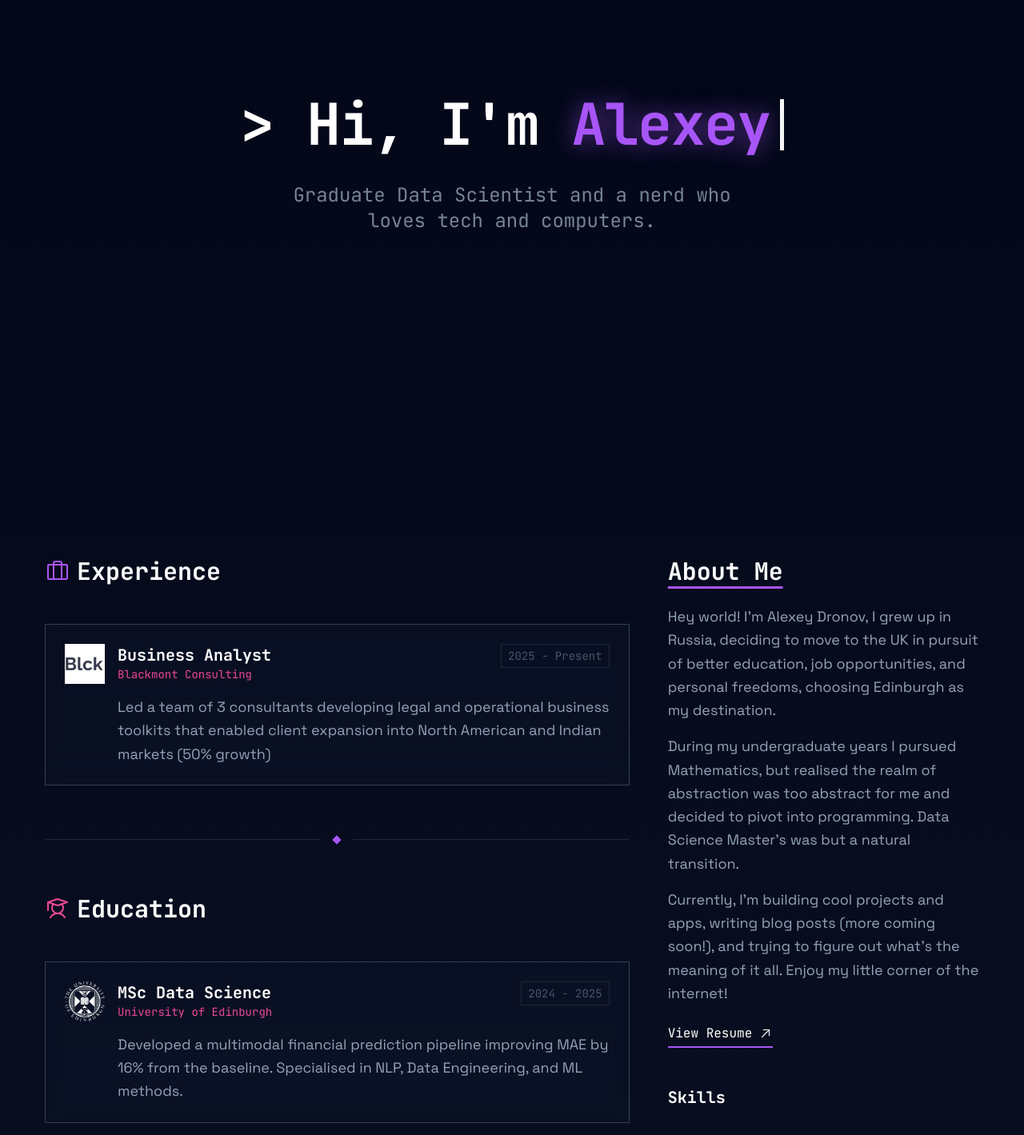
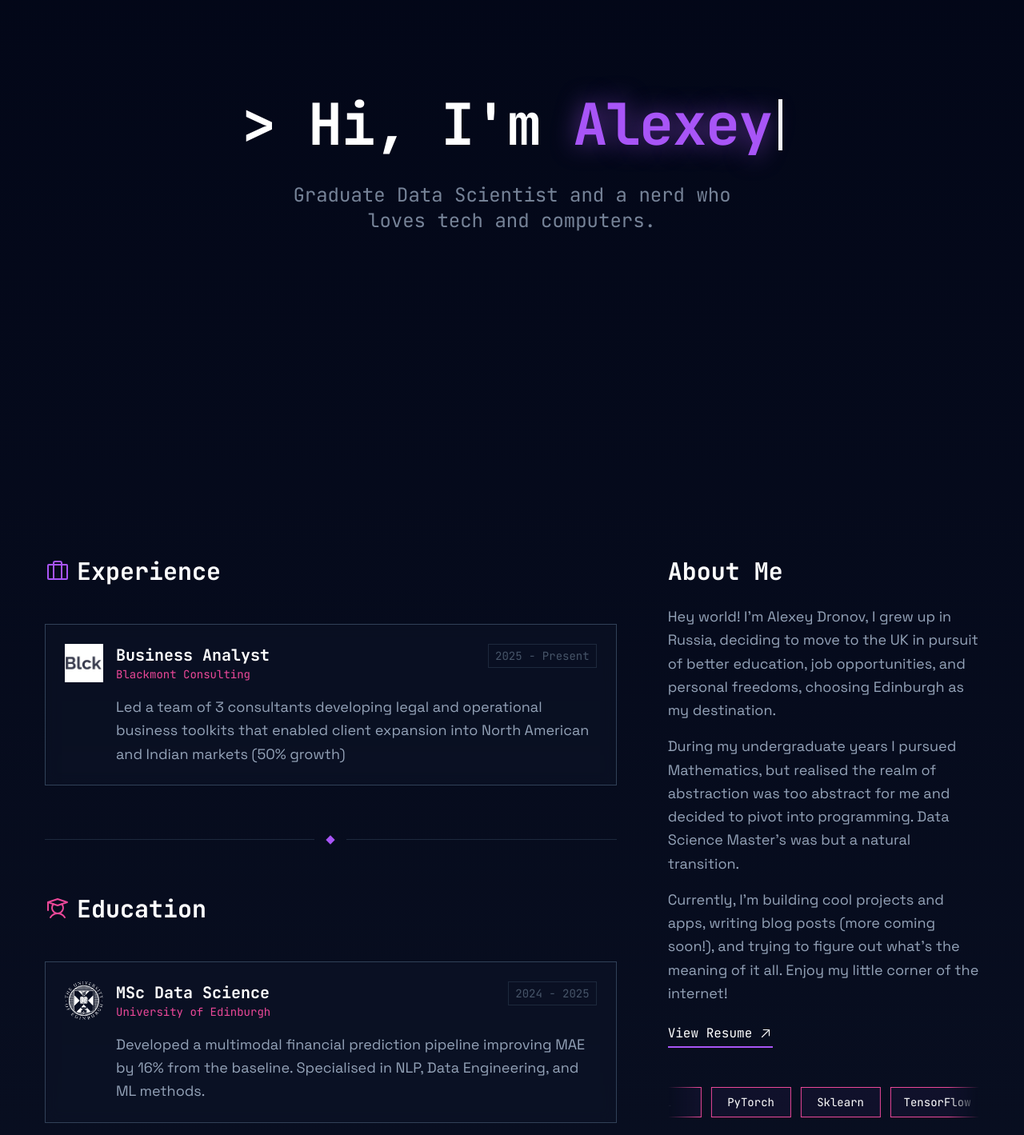
Before and after one commit to AlexeyDronov/portfolio, a Next.js app: page / in a window 1280 px wide. Shown: the part 200-1619 px from the top of the page at 80% size. Built offline with nearby package versions, Linux system fonts and the light colour scheme.

Commit message:
Spacing adjustments to the grid

```diff
--- a/app/components/About.tsx
+++ b/app/components/About.tsx
@@ -72,13 +72,13 @@ export default function About() {
             // However, since I don't have actual images, this might break if I don't verify paths.
             // I will implement the structure.
             return (
-                <img src={icon} alt={company} className="w-[50px] h-[50px] rounded-(--border-radius-sm) object-cover" />
+                <img src={icon} alt={company} className="w-12 h-12 rounded-(--border-radius-sm) object-cover" />
             );
         }
 
         // Fallback
         return (
-            <div className="w-[50px] h-[50px] rounded-(--border-radius-sm) bg-purple-500/10 border border-purple-500/30 flex items-center justify-center">
+            <div className="w-12 h-12 rounded-(--border-radius-sm) bg-purple-500/10 border border-purple-500/30 flex items-center justify-center">
                 <span className="text-2xl font-bold text-purple-400">{company.charAt(0).toUpperCase()}</span>
             </div>
         );
@@ -86,7 +86,7 @@ export default function About() {
 
     return (
         <section className="w-full max-w-[1200px] mx-auto min-h-screen py-24 px-4">
-            <div className="flex flex-col lg:flex-row gap-12">
+            <div className="flex flex-col lg:flex-row gap-16">
 
                 {/* LEFT COLUMN: Experience & Education (Desktop Layout: Left (2/3)) */}
                 <div className="flex flex-col gap-8 order-2 lg:order-1 lg:w-2/3">
@@ -176,7 +176,7 @@ export default function About() {
 
                     {/* About Text */}
                     <div className="flex flex-col gap-4">
-                        <h2 className="text-3xl font-bold text-white mb-2 underline-primary font-mono">About Me</h2>
+                        <h2 className="text-3xl font-bold text-white mb-2 font-mono">About Me</h2>
                         {ABOUT.map((par, index) => (
                             <p key={index} className="text-text-secondary leading-relaxed text-lg font-grotesk">
                                 {par.trim()}
@@ -195,12 +195,12 @@ export default function About() {
 
                     {/* Skills Carousel */}
                     <div className="flex flex-col gap-4">
-                        <div className="flex items-center justify-between mb-2">
+                        {/* <div className="flex items-center justify-between mb-2">
                             <h3 className="text-xl font-bold text-white font-mono">Skills</h3>
-                        </div>
+                        </div> */}
 
                         {/* Carousel Container */}
-                        <div className="relative w-full overflow-hidden min-h-[60px] flex items-center mask-[linear-gradient(to_right,transparent,white_10%,white_90%,transparent)]">
+                        <div className="relative w-full overflow-hidden min-h-[40px] flex items-center mask-[linear-gradient(to_right,transparent,white_10%,white_90%,transparent)]">
                             <div className="flex gap-3 w-max animate-scroll hover:pause-on-hover">
                                 {/* Duplicate skills to ensure seamless looping */}
                                 {[...SKILLS, ...SKILLS, ...SKILLS].map((skill, index) => (
--- a/app/components/Contact.tsx
+++ b/app/components/Contact.tsx
@@ -26,7 +26,7 @@ export default function Contact() {
                             href={social.href}
                             target="_blank"
                             rel="noopener noreferrer"
-                            className="text-text-secondary hover:text-primary hover:shadow-[0_0_20px_rgba(168,85,247,0.4)] transition-all duration-300 p-3 rounded-(--border-radius-sm)"
+                            className="text-text-secondary hover:text-primary hover:shadow-[0_0_20px_rgba(168,85,247,0.4)] transition-all duration-300 p-2 rounded-(--border-radius-sm)"
                         >
                             <social.icon size={32} />
                         </a>
--- a/app/components/Hero.tsx
+++ b/app/components/Hero.tsx
@@ -161,17 +161,17 @@ export default function Hero() {
                                     ease: "linear",
                                 }
                         }
-                        className="inline-block w-[5px] h-10 md:h-16 ml-3 bg-[#ffffff] align-middle"
+                        className="inline-block w-[5px] h-10 md:h-16 ml-2 bg-[#ffffff] align-middle"
                     />
                 </motion.h1>
             </div>
 
             <motion.h3
-                initial={{ opacity: 0, y: 10 }}
+                initial={{ opacity: 0, y: 8 }}
                 animate={
                     animationComplete
                         ? { opacity: 1, y: 0 }
-                        : { opacity: 0, y: 10 }
+                        : { opacity: 0, y: 8 }
                 }
                 transition={{
                     duration: 0.5,
--- a/app/components/Navbar.tsx
+++ b/app/components/Navbar.tsx
@@ -51,7 +51,7 @@ export default function Navbar() {
                                 {/* Desktop Indicator */}
                                 <span
                                     className={`
-                    hidden md:block absolute left-[-12px] top-1/2 -translate-y-1/2 w-1 h-4 bg-primary rounded-[1px]
+                    hidden md:block absolute left-[-16px] top-1/2 -translate-y-1/2 w-1 h-4 bg-primary rounded-[1px]
                     transition-opacity duration-300 pointer-events-none
                     ${active ? "opacity-100" : "opacity-0"}
                   `}
--- a/app/components/RecentWork.tsx
+++ b/app/components/RecentWork.tsx
@@ -19,7 +19,7 @@ export default function RecentWork() {
 
             {/* SECTION HEADER */}
             <div className="inline-flex flex-col gap-2">
-                <h2 className="text-3xl font-bold text-white decoration-primary underline-primary font-mono">Recent Projects</h2>
+                <h2 className="text-3xl font-bold text-white decoration-primary font-mono">Recent Projects</h2>
             </div>
 
             {/* HIGHLIGHTED PROJECTS */}
@@ -86,7 +86,7 @@ export default function RecentWork() {
             <div>
                 <div className="flex flex-col gap-6 mb-8">
                     <div className="flex items-center justify-between">
-                        <h3 className="text-3xl font-bold text-white underline-primary font-mono">Latest blog posts</h3>
+                        <h3 className="text-3xl font-bold text-white font-mono">Latest blog posts</h3>
                         <Link href="/blog" className="hidden md:flex text-white hover:text-primary transition-colors items-center gap-2 border-main w-fit font-mono">
                             View All <IconRightArrow size={16} />
                         </Link>
--- a/app/globals.css
+++ b/app/globals.css
@@ -13,7 +13,8 @@
   --font-mono: var(--font-jetbrains-mono);
   --font-sans: var(--font-ibm-plex-sans);
   --font-grotesk: var(--font-space-grotesk);
-  --font-serif: var(--font-merriweather);
+  /* --font-grotesk: var(--font-ibm-plex-sans);
+  --font-sans: var(--font-space-grotesk); */
 
   /* Cyberpunk Palette */
   --color-primary: var(--color-primary);
```
